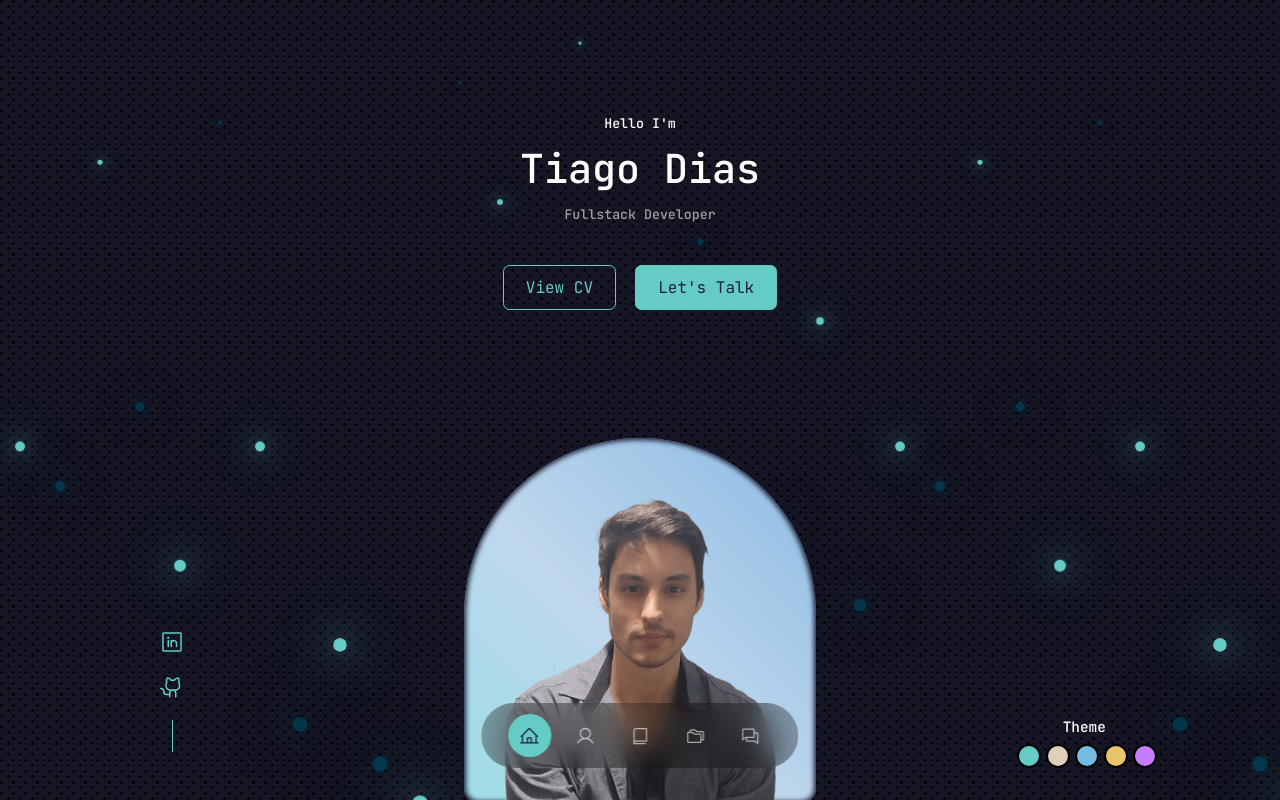
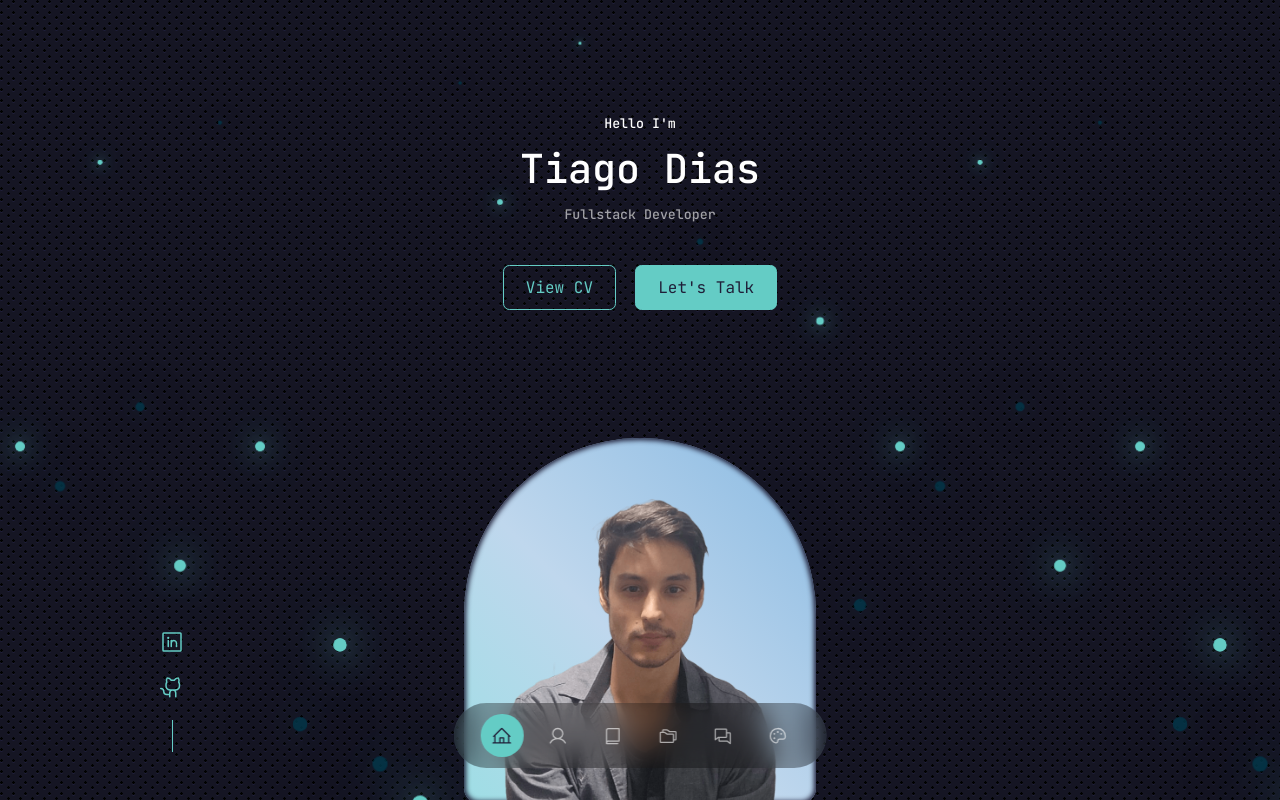
Before and after one commit to tiago0214/tiago-portfolio, a React (Vite) app: page / in a window 1280 px wide. Shown: the top 800 px of the page. Built offline with nearby package versions, Linux system fonts and the light colour scheme.

Commit message:
change theme selector position

```diff
--- a/src/App.tsx
+++ b/src/App.tsx
@@ -13,9 +13,13 @@ import { Bubbles } from "./components/Bubbles/index.tsx";
 import { useState } from "react";
 
 export function App() {
+  const [themeColorState, setThemeColorState] = useState<ColorTheme>('default');
+
   type ColorTheme = 'default' | 'orange' | 'beige' | 'blue' | 'purple';
 
   type ColorThemeReturn = typeof defaultTheme;
+
+
 
   function themeColor (props:ColorTheme): ColorThemeReturn{
     switch(props){
@@ -34,20 +38,22 @@ export function App() {
     }
   }
 
+  const activeTheme = themeColor(themeColorState);
+  const activeColor = activeTheme["primary-variant"]
+
   function changeTheme(theme:ColorTheme){
     return setThemeColorState(theme)
   }
 
-  const [themeColorState, setThemeColorState] = useState<ColorTheme>('default');
 
   return (
-    <ThemeProvider theme={themeColor(themeColorState)}>
+    <ThemeProvider theme={activeTheme}>
       <Bubbles />
       {/* <LanguageContext > */}
-        <Header themeSelect={changeTheme}/>
-        <NavBar />
+        <Header />
+        <NavBar themeSelect={changeTheme} activeColor={activeColor}/>
         <About />
-        <Experience />
+        <Experience activeColor={activeColor}/>
         <Projects />
         <Contact />
         <Footer />
--- a/src/components/Experience/index.tsx
+++ b/src/components/Experience/index.tsx
@@ -1,12 +1,12 @@
 import { SealCheck } from "@phosphor-icons/react";
 import { ExperienceContainer, ExperienceContent } from "./styles";
 
-
 import { motion, useInView, useAnimation } from "framer-motion";
 import { useEffect, useRef } from "react";
+import { ThemeSelectProps } from "../ThemeSelect";
 
 
-export function Experience(){
+export function Experience({activeColor}:ThemeSelectProps){
   const ref = useRef(null);
   const isInView = useInView(ref,{
     once: true
@@ -22,7 +22,7 @@ export function Experience(){
   },[isInView,mainControls])
 
 
-  const colorIcon = '#64CCC5';
+  const colorIcon = activeColor;
 
   return (
     <motion.section
--- a/src/components/Header/index.tsx
+++ b/src/components/Header/index.tsx
@@ -6,9 +6,8 @@ import ME from '../../assets/ME.png'
 
 import { motion, useInView, useAnimation } from "framer-motion";
 import { useEffect, useRef } from "react";
-import { ThemeSelect } from "../ThemeSelect";
 
-export function Header({themeSelect}:ThemeSelect){
+export function Header(){
   const ref = useRef(null);
   const isInView = useInView(ref,{
     once: true
@@ -47,7 +46,6 @@ export function Header({themeSelect}:ThemeSelect){
           <img src={ME} alt="me" />
         </MeContainer>
 
-        <ThemeSelect themeSelect={themeSelect}/>
       </HeaderContent>
     </HeaderContainer>
   )
--- a/src/components/NavBar/index.tsx
+++ b/src/components/NavBar/index.tsx
@@ -1,42 +1,64 @@
-import { Book, Chats, Folders, HouseLine, User } from "@phosphor-icons/react";
+import { Book, Chats, Folders, HouseLine, Palette, User } from "@phosphor-icons/react";
 import { NavBarContainer, NavBarLink } from "./styles";
 import { useState } from "react";
+import { ThemeSelect, ThemeSelectProps } from "../ThemeSelect";
 
-export function NavBar(){
+export function NavBar({themeSelect}:ThemeSelectProps){
   const [activeNav, setActiveNav] = useState('#');
+  const [showTheme, setShowTheme] = useState(false);
+
+  function handleShowTheme(){
+    if(showTheme === false){
+      return setShowTheme(true)
+    }
+    return setShowTheme(false)
+  }
 
   return (
     <NavBarContainer>
       <NavBarLink
+        title="home page"
         href="#"
         onClick={() => setActiveNav('#')}
         className= {activeNav === '#' ? 'active' : ''}
       ><HouseLine size={20}/>
       </NavBarLink>
       <NavBarLink
+        title="about"
         href="#about"
         onClick={() => setActiveNav('#about')}
         className= {activeNav === '#about' ? 'active' : ''}
        ><User size={20}/>
        </NavBarLink>
       <NavBarLink
+        title="experience"
         href="#experience"
         onClick={() => setActiveNav('#experience')}
         className= {activeNav === '#experience' ? 'active' : ''}
       ><Book size={20}/>
       </NavBarLink>
       <NavBarLink
+        title="projects"
         href="#projects"
         onClick={() => setActiveNav('#projects')}
         className= {activeNav === '#projects' ? 'active' : ''}
       ><Folders size={20}/>
       </NavBarLink>
       <NavBarLink
+        title="contact"
         href="#contact"
         onClick={() => setActiveNav('#contact')}
         className= {activeNav === '#contact' ? 'active' : ''}
       > <Chats size={20}/>
       </NavBarLink>
+
+      <NavBarLink
+        onClick={() => handleShowTheme()}
+        title="color theme"
+      > <Palette size={20}/>
+        {showTheme ? <ThemeSelect themeSelect={themeSelect}/> : <div />}
+      </NavBarLink>
+
     </NavBarContainer>
   )
 }
--- a/src/components/NavBar/styles.ts
+++ b/src/components/NavBar/styles.ts
@@ -13,6 +13,9 @@ export const NavBarContainer = styled.nav`
   gap: 0.8rem;
   border-radius: 3rem;
   backdrop-filter: blur(15px);
+
+  transition: ${props => props.theme.transition};
+
 `;
 
 export const NavBarLink = styled.a`
@@ -22,6 +25,7 @@ export const NavBarLink = styled.a`
   display: flex;
   color: ${props => props.theme.light};
   font-size: 1.1rem;
+  transition: ${props => props.theme.transition};
 
   &:hover{
     background: rgba(0,0,0,0.3);
--- a/src/components/ThemeSelect/index.tsx
+++ b/src/components/ThemeSelect/index.tsx
@@ -1,23 +1,81 @@
+import { motion, useAnimation, useInView } from "framer-motion";
 import { ButtonSelect, ThemeContainer } from "./styles";
+import { useEffect, useRef } from "react";
 
 export type ColorTheme = 'default' | 'orange' | 'beige' | 'blue' | 'purple';
 
-export interface ThemeSelect{
-  themeSelect : (theme:ColorTheme) => void
+export interface ThemeSelectProps{
+  themeSelect?: (theme:ColorTheme) => void ,
+  activeColor?: string
 }
 
-export function ThemeSelect({themeSelect}: ThemeSelect){
+export function ThemeSelect({themeSelect}: ThemeSelectProps){
+
+  const ref = useRef(null);
+  const isInView = useInView(ref,{
+    once: true
+  });
+
+  const mainControls = useAnimation();
+
+  useEffect(()=>{
+    if(isInView){
+      mainControls.start('visible')
+    }
+
+  },[isInView,mainControls])
 
   return (
-    <ThemeContainer>
-      <h4>Theme</h4>
-      <div>
-        <ButtonSelect variant="default" onClick={() => themeSelect('default')}/>
-        <ButtonSelect variant="beige" onClick={() => themeSelect('beige')}/>
-        <ButtonSelect variant="blue" onClick={() => themeSelect('blue')}/>
-        <ButtonSelect variant="orange" onClick={() => themeSelect('orange')}/>
-        <ButtonSelect variant="purple" onClick={() => themeSelect('purple')}/>
-      </div>
-    </ThemeContainer>
+      <ThemeContainer >
+        <ButtonSelect ref={ref}
+        as={motion.div}
+        variants={{
+          initial: { opacity: 0, y: 0 },
+          visible: { opacity: 1, y: 0 }
+        }}
+        initial="initial"
+        animate= {mainControls}
+        transition={{ duration: 1, delay: 0.05}} variant="default" onClick={() => themeSelect!('default')}/>
+
+        <ButtonSelect ref={ref}
+        as={motion.div}
+        variants={{
+          initial: { opacity: 0, y: 0 },
+          visible: { opacity: 1, y: 0 }
+        }}
+        initial="initial"
+        animate= {mainControls}
+        transition={{ duration: 1, delay: 0.04}} variant="beige" onClick={() => themeSelect!('beige')}/>
+
+        <ButtonSelect ref={ref}
+        as={motion.div}
+        variants={{
+          initial: { opacity: 0, y: 0 },
+          visible: { opacity: 1, y: 0 }
+        }}
+        initial="initial"
+        animate= {mainControls}
+        transition={{ duration: 1, delay: 0.03}} variant="blue" onClick={() => themeSelect!('blue')}/>
+
+        <ButtonSelect ref={ref}
+        as={motion.div}
+        variants={{
+          initial: { opacity: 0, y: 0 },
+          visible: { opacity: 1, y: 0 }
+        }}
+        initial="initial"
+        animate= {mainControls}
+        transition={{ duration: 1, delay: 0.02}} variant="orange" onClick={() => themeSelect!('orange')}/>
+
+        <ButtonSelect ref={ref}
+        as={motion.div}
+        variants={{
+          initial: { opacity: 0, y: 0 },
+          visible: { opacity: 1, y: 0 }
+        }}
+        initial="initial"
+        animate= {mainControls}
+        transition={{ duration: 1, delay: 0.01}} variant="purple" onClick={() => themeSelect!('purple')}/>
+      </ThemeContainer>
   )
 }
--- a/src/components/ThemeSelect/styles.ts
+++ b/src/components/ThemeSelect/styles.ts
@@ -1,4 +1,5 @@
 import styled from "styled-components";
+
 
 interface ColorsButtonProps {
   variant: 'default' | 'orange' | 'beige' | 'blue' | 'purple';
@@ -16,20 +17,22 @@ export const ButtonSelect = styled.button<ColorsButtonProps>`
   padding: 10px;
   border-radius: 50%;
   border: 2px solid black;
-  margin-left: 5px;
   background-color: ${props => colors[props.variant]};
+  transition: ${props => props.theme.transition};
 
   cursor: pointer;
 `;
 
 export const ThemeContainer = styled.div`
   position: absolute;
-  right: -2.3rem;
-  bottom: 2rem;
+  bottom: 4rem;
   font-weight: 300;
   font-size: 0.9rem;
   display: flex;
   flex-direction: column;
+  gap: 2px;
+  transition: ${props => props.theme.transition};
+
   @media screen and (max-width: 600px){
     &{
       display: none;
--- a/src/styles/themes/default.ts
+++ b/src/styles/themes/default.ts
@@ -3,7 +3,7 @@ export const defaultTheme = {
   transition: 'all 400ms ease',
 
   'color-bg': '#1f1f38',
-  'bg-variant': '#04364A',
+  'bg-variant': '#04364A95',
   'primary': '#64CCC5',
   'primary-variant': '#176B87',
   'light': 'rgba(255,255,255,0.6)',
@@ -18,7 +18,7 @@ export const orangeTheme = {
   transition: 'all 400ms ease',
 
   'color-bg': '#1f1f38',
-  'bg-variant': '#e76f51',
+  'bg-variant': '#A3A30090',
   'primary': '#e9c46a',
   'primary-variant': '#f4a261',
   'light': 'rgba(255,255,255,0.6)',
@@ -33,7 +33,7 @@ export const beigeTheme = {
   transition: 'all 400ms ease',
 
   'color-bg': '#1f1f38',
-  'bg-variant': '#3C5B6F',
+  'bg-variant': '#3C5B6F95',
   'primary': '#DFD0B8',
   'primary-variant': '#948979',
   'light': 'rgba(255,255,255,0.6)',
@@ -49,7 +49,7 @@ export const blueTheme = {
   transition: 'all 400ms ease',
 
   'color-bg': '#1f1f38',
-  'bg-variant': '#1A5F85',
+  'bg-variant': '#1A5F8590',
   'primary': '#74BBE3',
   'primary-variant': '#4DA9DC',
   'light': 'rgba(255,255,255,0.6)',
@@ -65,7 +65,7 @@ export const purpleTheme = {
   transition: 'all 400ms ease',
 
   'color-bg': '#181D31',
-  'bg-variant': '#5a189a',
+  'bg-variant': '#5a189a90',
   'primary': '#c77dff',
   'primary-variant': '#9d4edd',
   'light': 'rgba(255,255,255,0.6)',
```
